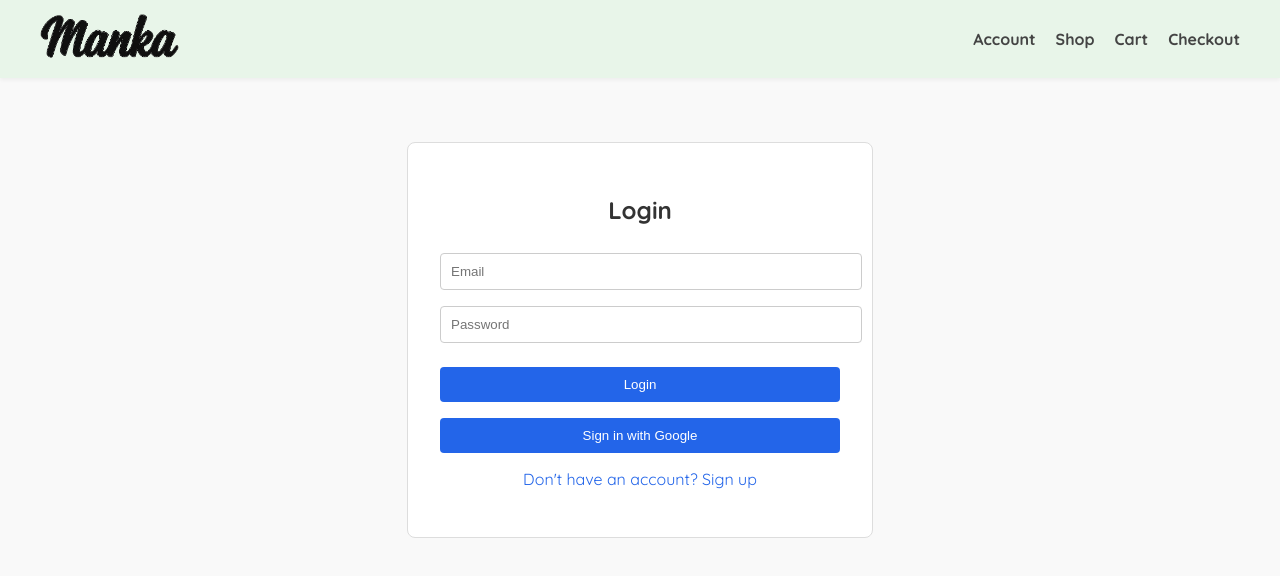
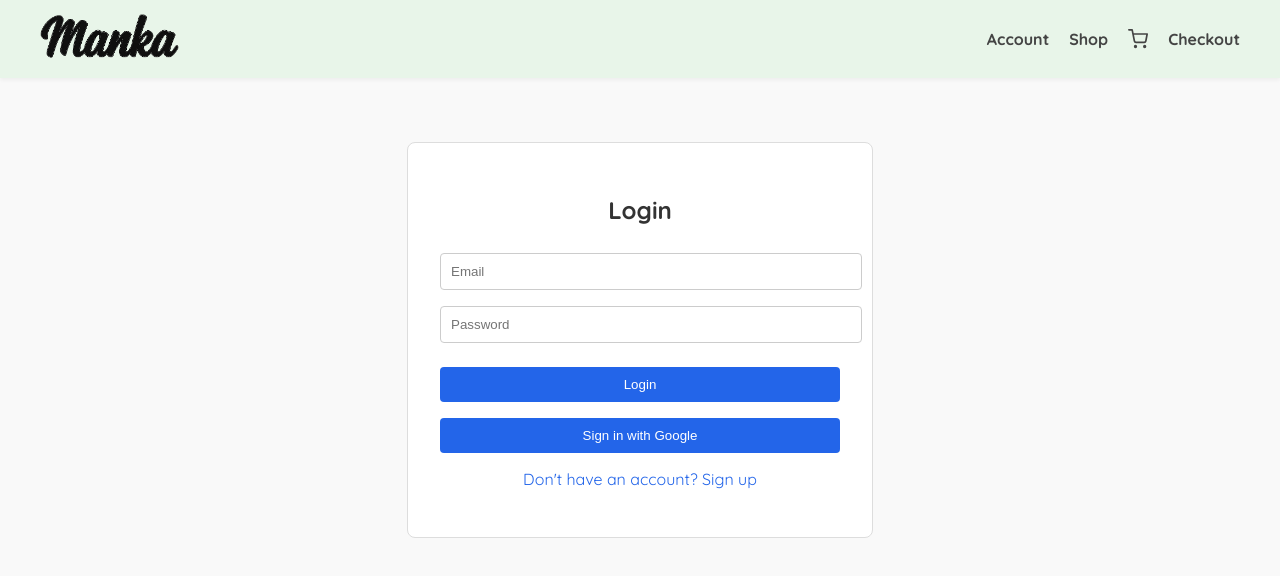
Before and after one commit to Nmyhi/Manka-Ecommerce, a React (Create React App) app in the folder manka-ecommerce/: page /account in a window 1280 px wide. Shown: the top 576 px of the page. Built offline with nearby package versions, Linux system fonts and the light colour scheme; no server answers.

Commit message:
add Cart logo and indication for number of items in the cart

```diff
--- a/manka-ecommerce/src/components/Navbar.css
+++ b/manka-ecommerce/src/components/Navbar.css
@@ -49,3 +49,22 @@
   border-radius: 50%;
   object-fit: cover;
 }
+
+.cart-icon-wrapper {
+  position: relative;
+  display: inline-flex;
+  align-items: center;
+}
+
+.cart-count-badge {
+  position: absolute;
+  top: -6px;
+  right: -10px;
+  background-color: red;
+  color: white;
+  font-size: 12px;
+  font-weight: bold;
+  padding: 2px 6px;
+  border-radius: 50%;
+  line-height: 1;
+}
--- a/manka-ecommerce/src/components/Navbar.js
+++ b/manka-ecommerce/src/components/Navbar.js
@@ -1,11 +1,19 @@
 import React from 'react';
 import { Link } from 'react-router-dom';
 import { useAuth } from '../context/AuthContext';
+import { useCart } from '../context/CartContext';
 import logo from '../logo.png';
+import { FiShoppingCart } from 'react-icons/fi';
 import './Navbar.css';
 
 const Navbar = () => {
   const { user } = useAuth();
+  const { cart = [] } = useCart();
+
+  const cartCount = cart.reduce(
+    (total, item) => total + (item.quantity || 1),
+    0
+  );
 
   return (
     <nav className="navbar">
@@ -13,12 +21,21 @@ const Navbar = () => {
         <Link to="/">
           <img src={logo} alt="Manka Logo" className="navbar-logo" />
         </Link>
+
         <div className="navbar-links">
           <Link to="/account" className="navbar-link">Account</Link>
           <Link to="/shop" className="navbar-link">Shop</Link>
-          <Link to="/cart" className="navbar-link">Cart</Link>
+
+          <Link to="/cart" className="navbar-link cart-icon-wrapper">
+            <FiShoppingCart size={20} />
+            {cartCount > 0 && (
+              <span className="cart-count-badge">{cartCount}</span>
+            )}
+          </Link>
+
           <Link to="/checkout" className="navbar-link">Checkout</Link>
         </div>
+
         {user && (
           <div className="navbar-user">
             <img src={user.photoURL} alt="Profile" className="navbar-avatar" />
--- a/manka-ecommerce/src/context/AuthContext.js
+++ b/manka-ecommerce/src/context/AuthContext.js
@@ -8,6 +8,8 @@ const AuthContext = createContext();
 
 export const AuthProvider = ({ children }) => {
   const [user, setUser] = useState(null);
+  console.log(user);
+  console.log(user);
   const [isAdmin, setIsAdmin] = useState(false);
   const [loading, setLoading] = useState(true);
 
--- a/package.json
+++ b/package.json
@@ -4,6 +4,7 @@
     "cors": "^2.8.5",
     "dotenv": "^17.2.1",
     "express": "^5.1.0",
+    "react-icons": "^5.5.0",
     "react-router-dom": "^7.6.2",
     "stripe": "^18.4.0"
   }
```
Also changed, not shown: 1 other file (tests, documents, lock files or other folders).
